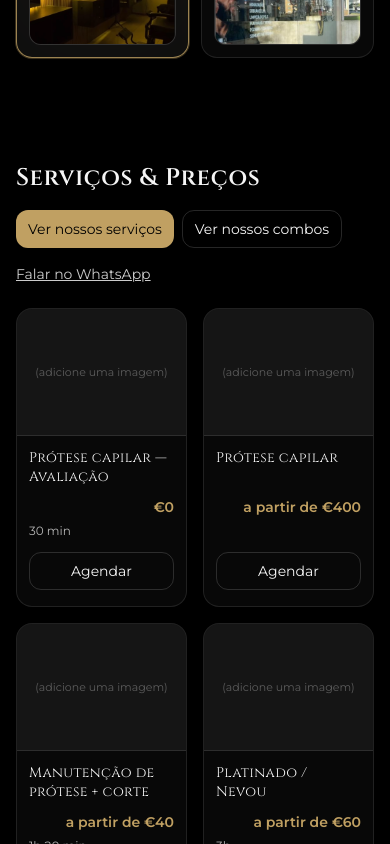
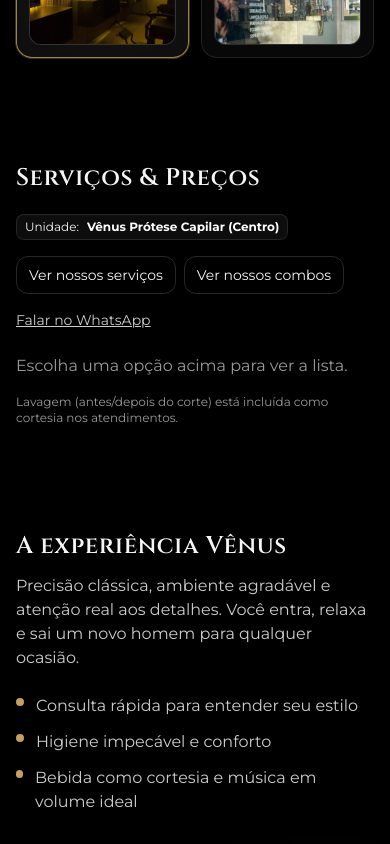
Before and after one commit to Luizbragga/venus-barbearia-site, a React (Vite) app: page / in a window 390 px wide. Shown: the part 1280-2124 px from the top of the page. Built offline with nearby package versions, Linux system fonts and the light colour scheme.

Commit message:
feat(services): badge da unidade, lista só após clique e títulos com 3 linhas no mobile; remove 'lavagem' avulsa e badges de promo

```diff
--- a/src/App.jsx
+++ b/src/App.jsx
@@ -888,7 +888,11 @@ function Hero({ unit }) {
 
 /* === SERVIÇOS (abas) === */
 function Services({ unit, unitId }) {
-  const [activeTab, setActiveTab] = useState("Serviços");
+  const [activeTab, setActiveTab] = useState(null);
+  const [revealed, setRevealed] = useState(false);
+  const baseBtn =
+    "px-3 py-2 rounded-xl text-sm border border-white/15 hover:bg-white/10 transition";
+  const activeBtn = "bg-brand-gold text-black border-transparent";
 
   const fallbackItems = SERVICES.map((s) => ({
     id: s.id,
@@ -945,7 +949,7 @@ function Services({ unit, unitId }) {
       {/* Corpo com alturas padronizadas */}
       <div className="px-3 md:px-5 pb-4 md:pb-5 flex-1 flex flex-col">
         {/* Título com altura fixa de 2 linhas */}
-        <h3 className="min-h-title-2 text-[14px] md:text-lg font-medium leading-snug line-clamp-2 no-hyphens">
+        <h3 className="md:min-h-title-2 text-[12px] md:text-lg font-medium leading-tight no-hyphens line-clamp-5 md:line-clamp-2">
           {item.name}
         </h3>
 
@@ -1003,24 +1007,33 @@ function Services({ unit, unitId }) {
         <h2 className="font-cinzel text-2xl md:text-3xl font-semibold">
           Serviços & Preços
         </h2>
+        <div className="basis-full mt-1">
+          <span className="inline-flex items-center gap-2 text-xs px-2 py-1 rounded-lg bg-white/5 border border-white/10">
+            Unidade:{" "}
+            <strong className="text-white">{UNITS[unitId].label}</strong>
+          </span>
+        </div>
         <div className="flex gap-2">
           <button
-            onClick={() => setActiveTab("Serviços")}
-            className={`px-3 py-2 rounded-xl text-sm ${
-              activeTab === "Serviços"
-                ? "bg-brand-gold text-black"
-                : "border border-white/15 hover:bg-white/10"
+            aria-pressed={activeTab === "Serviços"}
+            onClick={() => {
+              setActiveTab("Serviços");
+              setRevealed(true);
+            }}
+            className={`${baseBtn} ${
+              activeTab === "Serviços" ? activeBtn : ""
             }`}
           >
             Ver nossos serviços
           </button>
+
           <button
-            onClick={() => setActiveTab("Combos")}
-            className={`px-3 py-2 rounded-xl text-sm ${
-              activeTab === "Combos"
-                ? "bg-brand-gold text-black"
-                : "border border-white/15 hover:bg-white/10"
-            }`}
+            aria-pressed={activeTab === "Combos"}
+            onClick={() => {
+              setActiveTab("Combos");
+              setRevealed(true);
+            }}
+            className={`${baseBtn} ${activeTab === "Combos" ? activeBtn : ""}`}
           >
             Ver nossos combos
           </button>
@@ -1041,15 +1054,24 @@ function Services({ unit, unitId }) {
         )}
       </div>
 
-      {itemsToRender.length ? (
-        <div className="mt-6 grid grid-cols-2 md:grid-cols-2 lg:grid-cols-3 gap-4 md:gap-6">
-          {itemsToRender.map((item) => (
-            <ServiceCard key={item.id} item={item} />
-          ))}
-        </div>
+      {revealed ? (
+        itemsToRender.length ? (
+          <div className="mt-6 grid grid-cols-2 md:grid-cols-2 lg:grid-cols-3 gap-4 md:gap-6">
+            {itemsToRender.map((item) => (
+              <ServiceCard key={item.id} item={item} />
+            ))}
+          </div>
+        ) : (
+          <p className="mt-8 text-white/60">
+            Nenhum item nesta categoria ainda.
+          </p>
+        )
       ) : (
-        <p className="mt-8 text-white/60">Nenhum item nesta categoria ainda.</p>
+        <p className="mt-6 text-white/60">
+          Escolha uma opção acima para ver a lista.
+        </p>
       )}
+
       <p className="mt-4 text-xs md:text-sm text-white/60">
         Lavagem (antes/depois do corte) está incluída como cortesia nos
         atendimentos.
```
